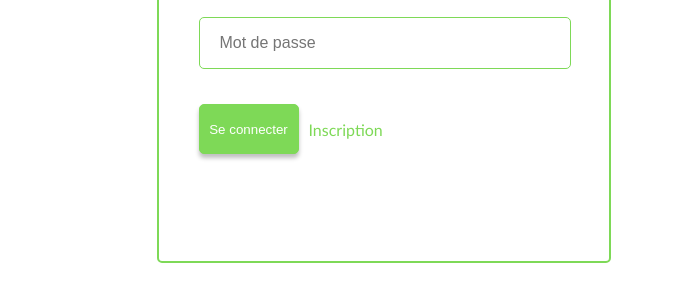
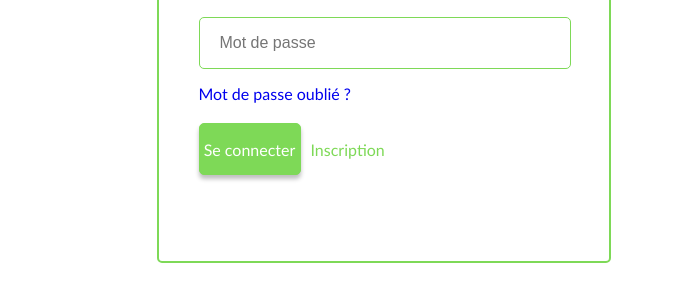
Before and after one commit to Naaaokii/Helices, a plain HTML site: page login.html in a window 1280 px wide. Shown: the part 401-695 px from the top of the page, 589-1280 px from the left. Drawn offline with Linux system fonts and the light colour scheme.

Commit message:
login fin

```diff
--- a/assets/css/index.css
+++ b/assets/css/index.css
@@ -104,6 +104,7 @@ h3{
     margin-top: 20px;
 }
 
+
 .youtube_img{
     height: 230px;
 }
--- a/assets/css/login.css
+++ b/assets/css/login.css
@@ -99,6 +99,10 @@ h3{
 }
 
 .button{
+    display: flex;
+    align-items: center;
+    justify-content: center;
+    text-decoration: none;
     width: 100px;
     height: 50px;
     background: rgb(126, 217, 87);
@@ -112,6 +116,10 @@ h3{
     text-decoration: none;
     color: rgb(126, 217, 87);
     margin-left: 10px;
+}
+
+.mdp{
+    text-decoration: none;
 }
 
 .connexion{
--- a/login.html
+++ b/login.html
@@ -52,8 +52,9 @@
                                     maxlength="16"
                                     required>
                             </div>
+                            <a href="#" class="mdp">Mot de passe oublié ?</a>
                             <div class="align">
-                                <input class='button' type="submit" value="Se connecter" name="connexion" class="inpbutton"> <a href="register.php" class="reglink">Inscription</a>
+                                <a href="index.html" class='button'>Se connecter</a> <a href="#" class="reglink">Inscription</a>
                             </div>
                     </form>
                 </div>
```
Also changed, not shown: index.html (+1 -0 lines).
